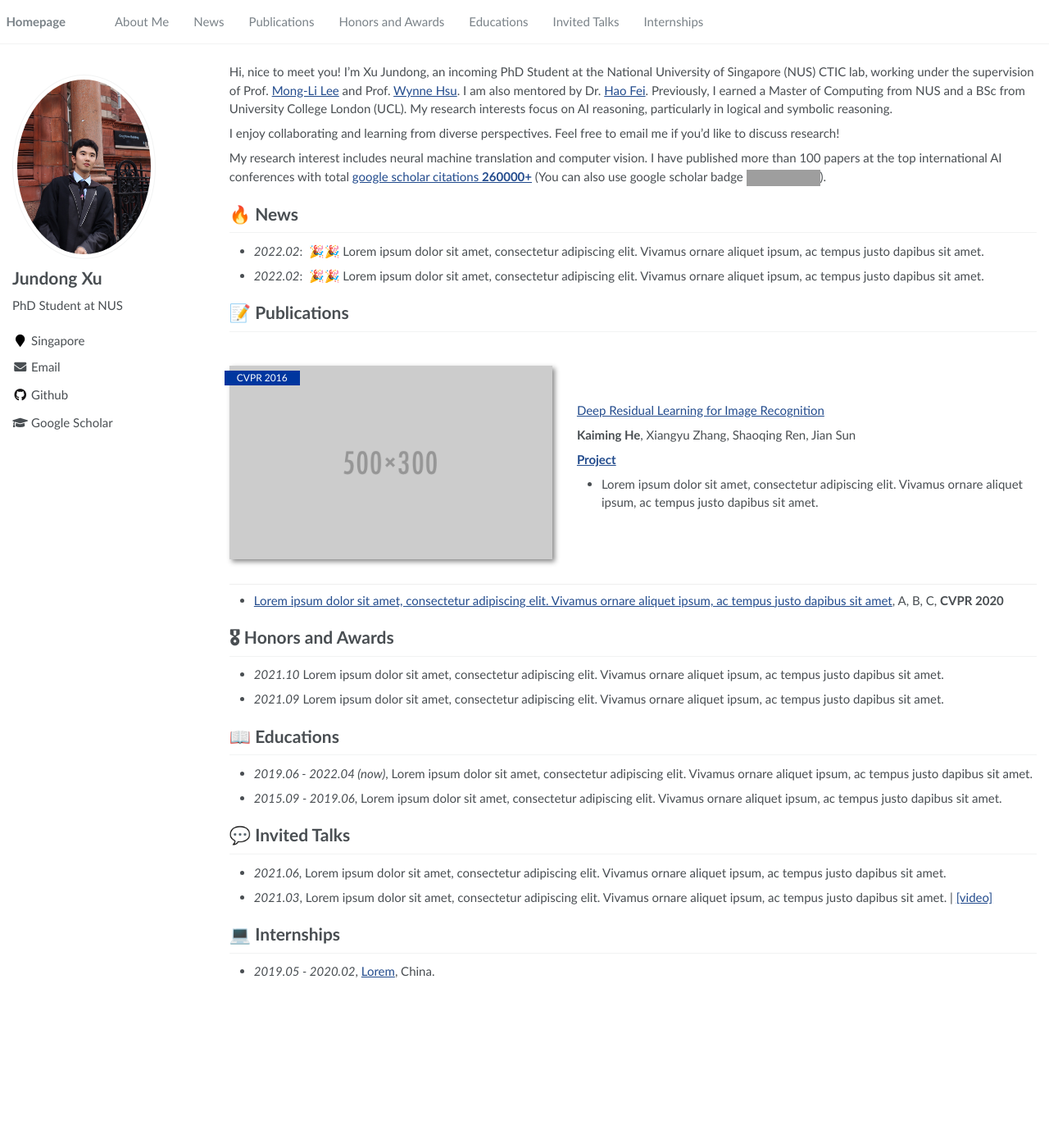
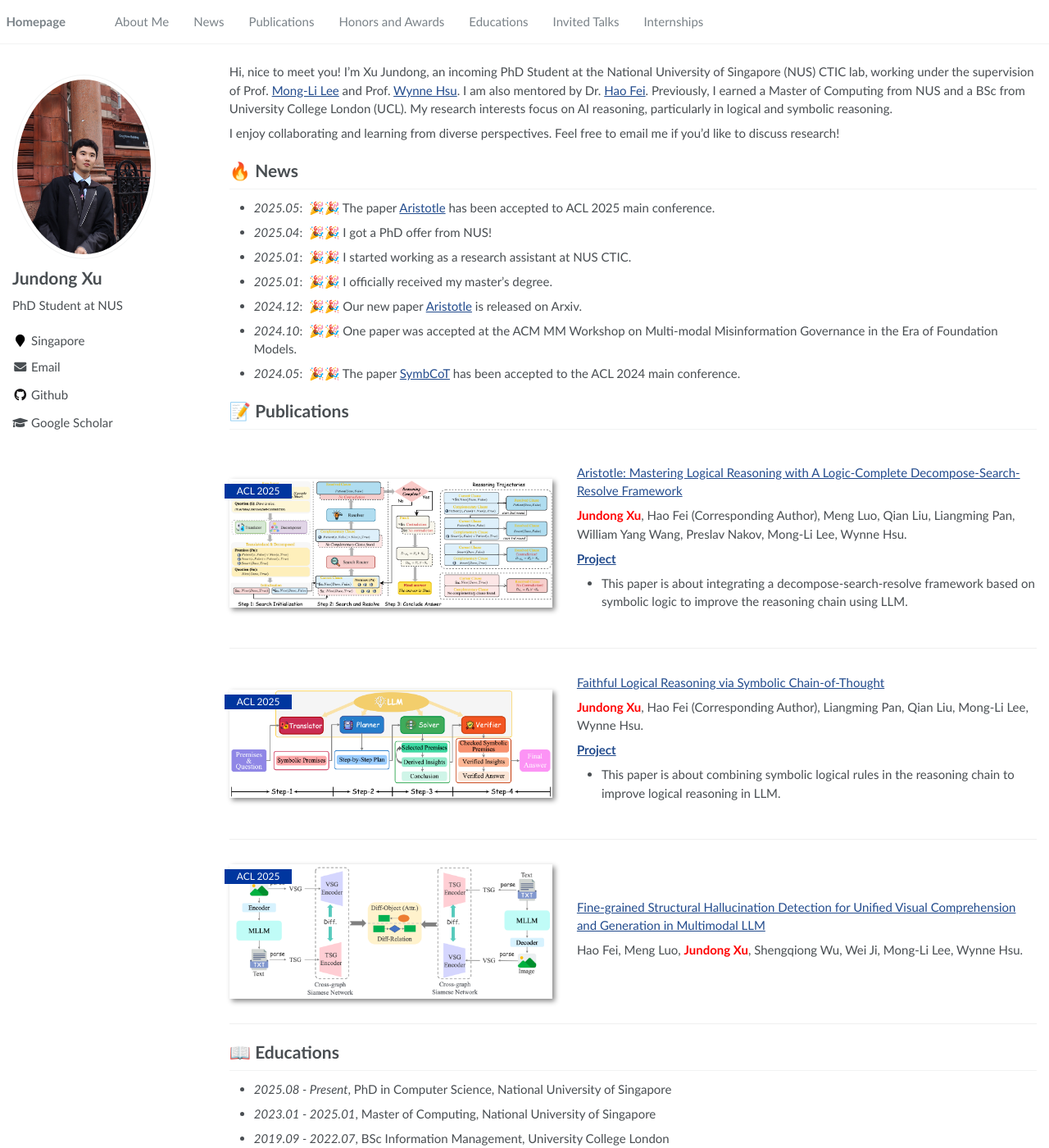
Before and after one commit to Aiden0526/aiden0526.github.io, a Jekyll site: the page built from _pages/about.md, in a window 1280 px wide and 1400 px high. Shown: the whole window at 82% size. Built offline with Jekyll 4.4.1, drawn with Linux system fonts in a browser that asks for light colours; some of the changed text lies outside the part shown; grey boxes are pictures that could not be loaded.

Commit message:
update info

```diff
--- a/_pages/about.md
+++ b/_pages/about.md
@@ -21,40 +21,80 @@ Hi, nice to meet you! I’m Xu Jundong, an incoming PhD Student at the National
 
 I enjoy collaborating and learning from diverse perspectives. Feel free to email me if you'd like to discuss research!
 
-My research interest includes neural machine translation and computer vision. I have published more than 100 papers at the top international AI conferences with total <a href='https://scholar.google.com/citations?user=kx4xFzMAAAAJ&hl=en'>google scholar citations <strong><span id='total_cit'>260000+</span></strong></a> (You can also use google scholar badge <a href='https://scholar.google.com/citations?user=kx4xFzMAAAAJ&hl=en'><img src="https://img.shields.io/endpoint?url={{ url | url_encode }}&logo=Google%20Scholar&labelColor=f6f6f6&color=9cf&style=flat&label=citations"></a>).
+<!-- My research interest includes neural machine translation and computer vision. I have published more than 100 papers at the top international AI conferences with total <a href='https://scholar.google.com/citations?user=kx4xFzMAAAAJ&hl=en'>google scholar citations <strong><span id='total_cit'>260000+</span></strong></a> (You can also use google scholar badge <a href='https://scholar.google.com/citations?user=kx4xFzMAAAAJ&hl=en'><img src="https://img.shields.io/endpoint?url={{ url | url_encode }}&logo=Google%20Scholar&labelColor=f6f6f6&color=9cf&style=flat&label=citations"></a>). -->
 
 
 # 🔥 News
-- *2022.02*: &nbsp;🎉🎉 Lorem ipsum dolor sit amet, consectetur adipiscing elit. Vivamus ornare aliquet ipsum, ac tempus justo dapibus sit amet.
-- *2022.02*: &nbsp;🎉🎉 Lorem ipsum dolor sit amet, consectetur adipiscing elit. Vivamus ornare aliquet ipsum, ac tempus justo dapibus sit amet.
+- *2025.05*: &nbsp;🎉🎉 The paper [Aristotle](https://arxiv.org/abs/2412.16953) has been accepted to ACL 2025 main conference.
+- *2025.04*: &nbsp;🎉🎉 I got a PhD offer from NUS!
+- *2025.01*: &nbsp;🎉🎉 I started working as a research assistant at NUS CTIC.
+- *2025.01*: &nbsp;🎉🎉 I officially received my master's degree.
+- *2024.12*: &nbsp;🎉🎉 Our new paper [Aristotle](https://arxiv.org/abs/2412.16953) is released on Arxiv.
+- *2024.10*: &nbsp;🎉🎉 One paper was accepted at the ACM MM Workshop on Multi-modal Misinformation Governance in the Era of Foundation Models.
+- *2024.05*: &nbsp;🎉🎉 The paper [SymbCoT](https://arxiv.org/abs/2405.18357) has been accepted to the ACL 2024 main conference.
+
+
 
 # 📝 Publications
 
-<div class='paper-box'><div class='paper-box-image'><div><div class="badge">CVPR 2016</div><img src='images/500x300.png' alt="sym" width="100%"></div></div>
+<div class='paper-box'><div class='paper-box-image'><div><div class="badge">ACL 2025</div><img src='images/aristotle_framework.png' alt="sym" width="100%"></div></div>
 <div class='paper-box-text' markdown="1">
 
-[Deep Residual Learning for Image Recognition](https://openaccess.thecvf.com/content_cvpr_2016/papers/He_Deep_Residual_Learning_CVPR_2016_paper.pdf)
+[Aristotle: Mastering Logical Reasoning with A Logic-Complete Decompose-Search-Resolve Framework](https://arxiv.org/abs/2412.16953)
 
-**Kaiming He**, Xiangyu Zhang, Shaoqing Ren, Jian Sun
+**<span style="color:red">Jundong Xu</span>**, Hao Fei (Corresponding Author), Meng Luo, Qian Liu, Liangming Pan, William Yang Wang, Preslav Nakov, Mong-Li Lee, Wynne Hsu.
 
-[**Project**](https://scholar.google.com/citations?view_op=view_citation&hl=zh-CN&user=DhtAFkwAAAAJ&citation_for_view=DhtAFkwAAAAJ:ALROH1vI_8AC) <strong><span class='show_paper_citations' data='DhtAFkwAAAAJ:ALROH1vI_8AC'></span></strong>
-- Lorem ipsum dolor sit amet, consectetur adipiscing elit. Vivamus ornare aliquet ipsum, ac tempus justo dapibus sit amet.
+[**Project**](https://github.com/Aiden0526/Aristotle) <strong><span class='show_paper_citations' data='DhtAFkwAAAAJ:ALROH1vI_8AC'></span></strong>
+- This paper is about integrating a decompose-search-resolve framework based on symbolic logic to improve the reasoning chain using LLM.
 </div>
 </div>
 
-- [Lorem ipsum dolor sit amet, consectetur adipiscing elit. Vivamus ornare aliquet ipsum, ac tempus justo dapibus sit amet](https://github.com), A, B, C, **CVPR 2020**
 
-# 🎖 Honors and Awards
+<div class='paper-box'><div class='paper-box-image'><div><div class="badge">ACL 2025</div><img src='images/symbcot_framework.png' alt="sym" width="100%"></div></div>
+<div class='paper-box-text' markdown="1">
+
+[Faithful Logical Reasoning via Symbolic Chain-of-Thought](https://arxiv.org/abs/2405.18357)
+
+**<span style="color:red">Jundong Xu</span>**, Hao Fei (Corresponding Author), Liangming Pan, Qian Liu, Mong-Li Lee, Wynne Hsu.
+
+[**Project**](https://github.com/Aiden0526/SymbCoT) <strong><span class='show_paper_citations' data='DhtAFkwAAAAJ:ALROH1vI_8AC'></span></strong>
+- This paper is about combining symbolic logical rules in the reasoning chain to improve logical reasoning in LLM.
+</div>
+</div>
+
+
+<div class='paper-box'><div class='paper-box-image'><div><div class="badge">ACL 2025</div><img src='images/acm_framework.png' alt="sym" width="100%"></div></div>
+<div class='paper-box-text' markdown="1">
+
+[Fine-grained Structural Hallucination Detection for Unified Visual Comprehension and Generation in Multimodal LLM](https://dl.acm.org/doi/pdf/10.1145/3689090.3689388)
+
+Hao Fei, Meng Luo, **<span style="color:red">Jundong Xu</span>**, Shengqiong Wu, Wei Ji, Mong-Li Lee, Wynne Hsu.
+
+</div>
+</div>
+
+
+<!-- - [Lorem ipsum dolor sit amet, consectetur adipiscing elit. Vivamus ornare aliquet ipsum, ac tempus justo dapibus sit amet](https://github.com), A, B, C, **CVPR 2020** -->
+
+<!-- # 🎖 Honors and Awards
 - *2021.10* Lorem ipsum dolor sit amet, consectetur adipiscing elit. Vivamus ornare aliquet ipsum, ac tempus justo dapibus sit amet.
-- *2021.09* Lorem ipsum dolor sit amet, consectetur adipiscing elit. Vivamus ornare aliquet ipsum, ac tempus justo dapibus sit amet.
+- *2021.09* Lorem ipsum dolor sit amet, consectetur adipiscing elit. Vivamus ornare aliquet ipsum, ac tempus justo dapibus sit amet.  -->
 
 # 📖 Educations
-- *2019.06 - 2022.04 (now)*, Lorem ipsum dolor sit amet, consectetur adipiscing elit. Vivamus ornare aliquet ipsum, ac tempus justo dapibus sit amet.
-- *2015.09 - 2019.06*, Lorem ipsum dolor sit amet, consectetur adipiscing elit. Vivamus ornare aliquet ipsum, ac tempus justo dapibus sit amet.
+- *2025.08 - Present*, PhD in Computer Science, National University of Singapore
+- *2023.01 - 2025.01*, Master of Computing, National University of Singapore
+- *2019.09 - 2022.07*, BSc Information Management, University College London
 
 # 💬 Invited Talks
-- *2021.06*, Lorem ipsum dolor sit amet, consectetur adipiscing elit. Vivamus ornare aliquet ipsum, ac tempus justo dapibus sit amet.
-- *2021.03*, Lorem ipsum dolor sit amet, consectetur adipiscing elit. Vivamus ornare aliquet ipsum, ac tempus justo dapibus sit amet.  \| [\[video\]](https://github.com/)
+- *2025.05*, Inviated to NICE (NLP Academic Exchange) to introduce ACL 2025 paper Aristotle.
+- *2024.06*, Inviated to NICE (NLP Academic Exchange) to introduce ACL 2024 paper SymbCoT. \| [\[video\]](https://www.bilibili.com/video/BV1dS411P7Y7/?spm_id_from=333.1387.upload.video_card.click&vd_source=cb6489f9e15bfd5fa43e30a8e01b0818)
 
-# 💻 Internships
-- *2019.05 - 2020.02*, [Lorem](https://github.com/), China.
+
+# 💻 Academic Services
+- **Reviewer:** ACL 2025, ICLR 2025, ACM MM 2024, Neurocomputing, NLPCC 2024
+- **Volunteer:** ACL 2024
+
+# Miscellaneous
+I love sports, especially basketball, tennis, and skiing. I'm a big fan of the Golden State Warriors and Stephen Curry, and I also admire Roger Federer.
+I enjoy reading books, especially science fiction and psychology. And some of my favorites include Narcissus and Goldmund and Three Body.
+I also love watching movies. Some of my favorites are Fight Club by David Fincher and A Confucian Confusion by Edward Yang.
```
Also changed, not shown: images/acm_framework.png (added), images/aristotle_framework.png (added), images/symbcot_framework.png (added).
